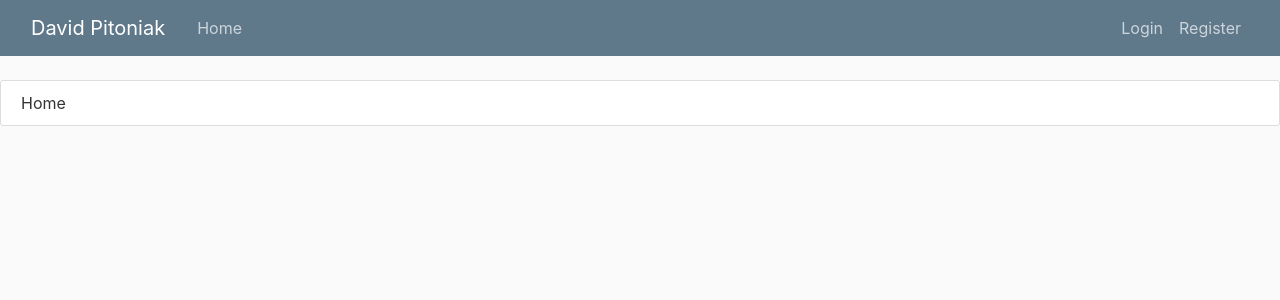
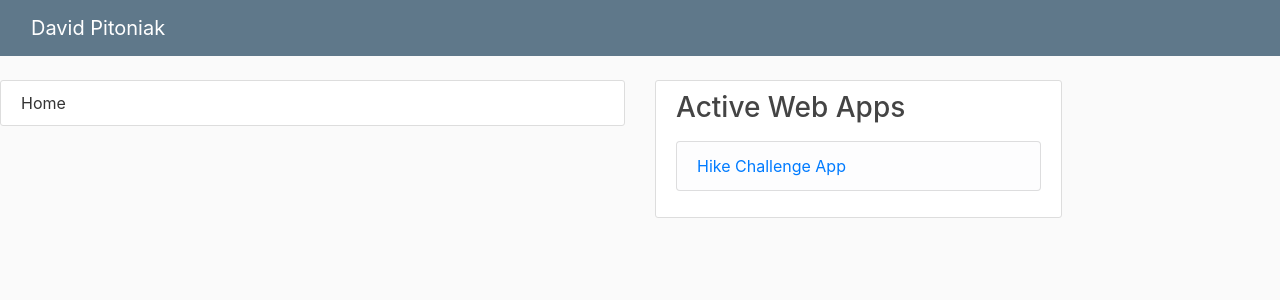
Before and after one commit to Cryoexn/HikeChallenges, a Django app: page / in a window 1280 px wide. Shown: the top 300 px of the page. Run offline with Django 3.2, Linux system fonts and the light colour scheme; parts of the project's set-up code (start-up, migrations or seed data) failed here and were passed over; some libraries are stand-ins or nearby versions.

Commit message:
Implemented basic portfolio functions.

```diff
--- a/mysite/challenges/templates/challenges/base.html
+++ b/mysite/challenges/templates/challenges/base.html
@@ -20,7 +20,9 @@
     <header class="site-header">
         <nav class="navbar navbar-expand-md navbar-dark bg-steel fixed-top">
             <div class="container-fluid">
-            <a class="navbar-brand mr-4" href="/">Adk Hiking Challenges</a>
+            <a class="navbar-brand mr-4" href="{% url 'index_chall' %}">
+                Adk Hiking Challenges
+            </a>
             <button class="navbar-toggler" type="button" data-toggle="collapse" data-target="#navbarToggle" aria-controls="navbarToggle" aria-expanded="false" aria-label="Toggle navigation">
             <span class="navbar-toggler-icon"></span>
             </button>
--- a/mysite/mysite/settings.py
+++ b/mysite/mysite/settings.py
@@ -33,7 +33,6 @@ ALLOWED_HOSTS = []
 INSTALLED_APPS = [
     'portfolio.apps.PortfolioConfig',
     'challenges.apps.ChallengesConfig',
-    'weather.apps.WeatherConfig',
     'django.contrib.admin',
     'django.contrib.auth',
     'django.contrib.contenttypes',
--- a/mysite/mysite/urls.py
+++ b/mysite/mysite/urls.py
@@ -20,6 +20,5 @@ from portfolio import views as portfolio_views
 urlpatterns = [
     path('', portfolio_views.home_view, name='Home'),
     path('challenges/', include('challenges.urls')),
-    path('weather/', include('weather.urls')),
     path('admin/', admin.site.urls),
 ]
--- a/mysite/portfolio/templates/portfolio/base.html
+++ b/mysite/portfolio/templates/portfolio/base.html
@@ -23,46 +23,42 @@
     <header class="site-header">
         <nav class="navbar navbar-expand-md navbar-dark bg-steel fixed-top">
             <div class="container-fluid">
-            <a class="navbar-brand mr-4" href="/">David Pitoniak</a>
+            <a class="navbar-brand mr-4" href="\">David Pitoniak</a>
             <button class="navbar-toggler" type="button" data-toggle="collapse" data-target="#navbarToggle" aria-controls="navbarToggle" aria-expanded="false" aria-label="Toggle navigation">
             <span class="navbar-toggler-icon"></span>
             </button>
             <div class="collapse navbar-collapse" id="navbarToggle">
                 <div class="navbar-nav mr-auto">
-                <a class="nav-item nav-link" href="{% url 'Home' %}">Home</a>
-                <a class="nav-item nav-link" href="{% url 'index_chall' %}"></a>
                 </div>
-                <!-- Navbar Right Side -->
+                <!-- Navbar Right Side
                 <div class="navbar-nav">
                 <a class="nav-item nav-link" href="#">Login</a>
                 <a class="nav-item nav-link" href="#">Register</a>
                 </div>
+                -->
             </div>
             </div>
         </nav>
     </header>
     <main role="main">
         <div class="row">
-            <div class="col-md-12">
+            <div class="col-sm-12 col-md-6">
                 <div class="content-section">
                     {% block content %}{% endblock content %}
                 </div>
             </div>
-            <!--
-            <div class="col-md-4">
+            <div class="col-sm-12 col-md-4">
             <div class="content-section">
-                <h3>Our Sidebar</h3>
-                <p class='text-muted'>You can put any information here you'd like.
+                <h3>Active Web Apps</h3>
+                <p class='text-muted'>
                 <ul class="list-group">
-                    <li class="list-group-item list-group-item-light">Latest Posts</li>
-                    <li class="list-group-item list-group-item-light">Announcements</li>
-                    <li class="list-group-item list-group-item-light">Calendars</li>
-                    <li class="list-group-item list-group-item-light">etc</li>
+                    <li class="list-group-item list-group-item-light">
+                        <a href="{% url 'index_chall' %}">Hike Challenge App</a>
+                    </li>
                 </ul>
                 </p>
             </div>
             </div>
-            -->
         </div>
     </main>
 
```
